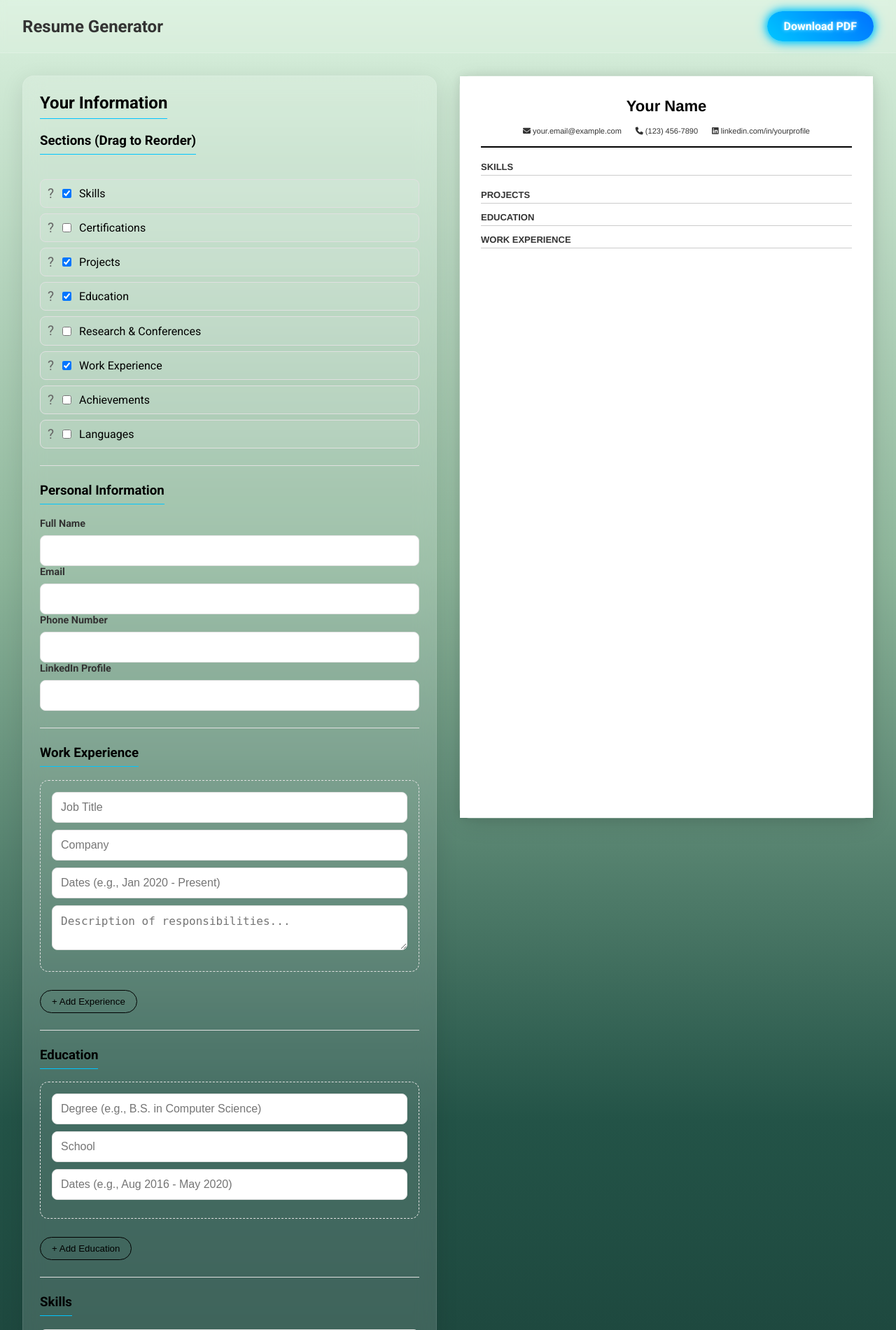
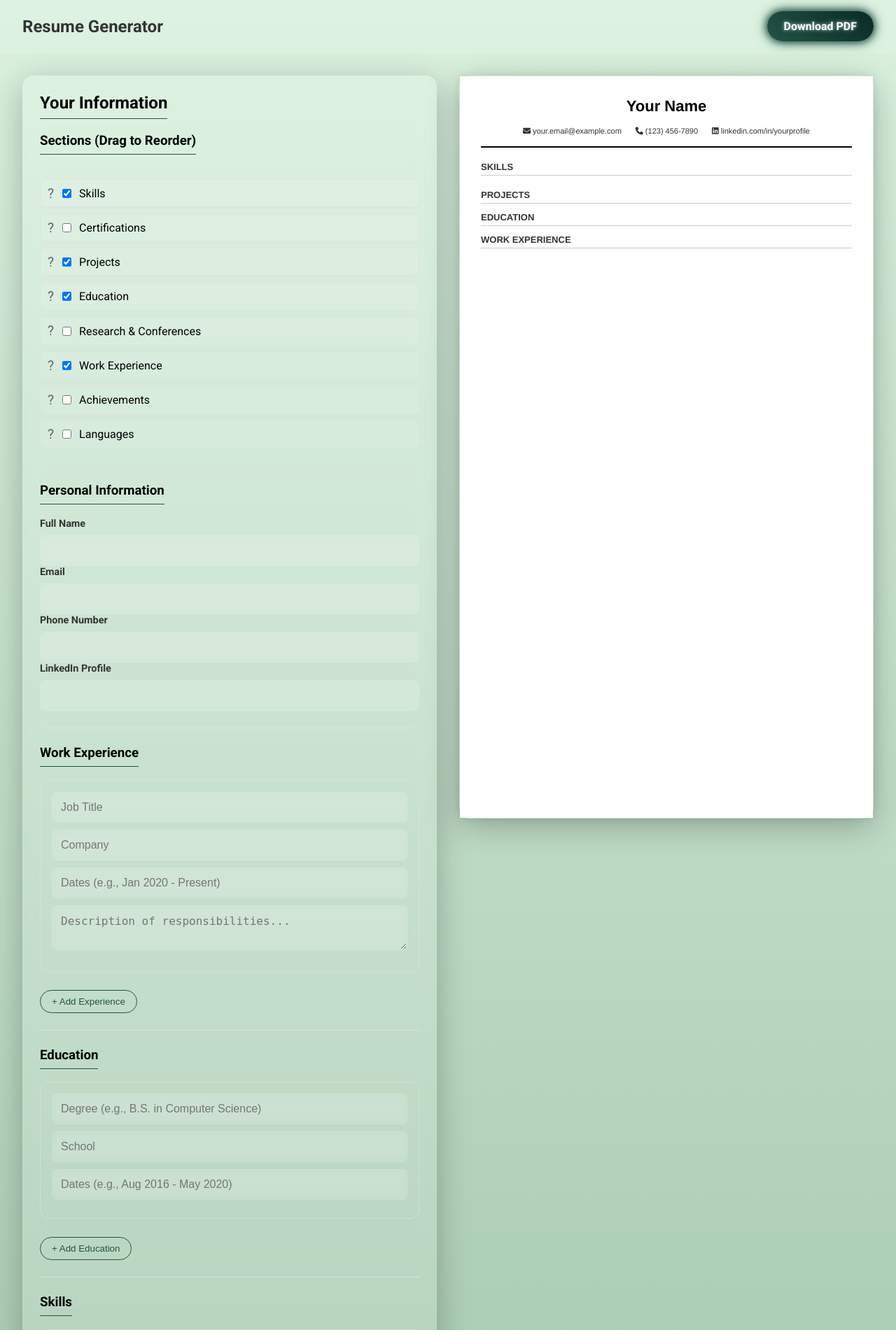
Before and after one commit to nogil07/resume_generator, a Flask app: page / in a window 1280 px wide. Shown: the top 1901 px of the page at 70% size. Run offline with Flask 3, Linux system fonts and the light colour scheme.

Commit message:
Add files via upload

```diff
--- a/static/style.css
+++ b/static/style.css
@@ -9,7 +9,7 @@
   --text-secondary-light: #666666;
 
   /* Accent for Glow (remains same) */
-  --accent-glow: #00c6ff;
+  --accent-glow: #235347;
 
   /* Resume Preview (Untouched) */
   --preview-primary: #000000;
@@ -36,7 +36,7 @@ body {
   margin: 0;
   font-family: 'Roboto', sans-serif;
   font-weight: 400;
-  background: linear-gradient(to top, #0B2B26, #163832, #235347, #8EB69B, #DAF1DE);
+  background: linear-gradient(to top, #8EB69B, #DAF1DE);
   color: var(--preview-primary);
   -webkit-font-smoothing: antialiased;
   -moz-osx-font-smoothing: grayscale;
@@ -65,7 +65,7 @@ h1, h2, h3, h4, h5, h6 {
 
 .main-button {
   font-family: 'Roboto', sans-serif;
-  background: linear-gradient(45deg, var(--accent-glow), #0072ff);
+  background: linear-gradient(45deg, #235347, #0B2B26);
   color: #fff;
   text-shadow: 0 0 5px rgba(255, 255, 255, 0.7), 0 0 10px var(--accent-glow);
   border: none;
@@ -98,7 +98,13 @@ h1, h2, h3, h4, h5, h6 {
   -webkit-backdrop-filter: blur(15px);
   border: 1px solid rgba(255, 255, 255, 0.1);
   border-radius: 16px;
-  box-shadow: 0 8px 32px rgba(0, 0, 0, 0.1);
+  box-shadow: 0 12px 48px rgba(0, 0, 0, 0.25);
+  transition: transform 0.3s ease-in-out, box-shadow 0.3s ease-in-out;
+}
+
+.card:hover {
+  transform: translateY(-5px);
+  box-shadow: 0 18px 60px rgba(0, 0, 0, 0.35);
 }
 
 .form-card {
@@ -124,9 +130,11 @@ h1, h2, h3, h4, h5, h6 {
 .form-input {
   width: 100%;
   padding: 12px;
-  border: 1px solid var(--border-light);
+  border: 1px solid rgba(255, 255, 255, 0.1);
   border-radius: 8px;
-  background-color: var(--background-light);
+  background-color: rgba(255, 255, 255, 0.05);
+  backdrop-filter: blur(5px);
+  -webkit-backdrop-filter: blur(5px);
   color: var(--text-main-light);
   font-size: 1rem;
   transition: all 0.3s ease;
@@ -137,12 +145,13 @@ h1, h2, h3, h4, h5, h6 {
   outline: none;
   border-color: var(--accent-glow);
   box-shadow: 0 0 0 3px rgba(0, 198, 255, 0.2);
+  background-color: rgba(255, 255, 255, 0.1);
 }
 
 .secondary-button {
   background: none;
-  border: 1px solid var(--preview-primary);
-  color: var(--preview-primary);
+  border: 1px solid #235347;
+  color: #235347;
   border-radius: 50px;
   padding: 8px 16px;
   cursor: pointer;
@@ -151,7 +160,7 @@ h1, h2, h3, h4, h5, h6 {
 }
 
 .secondary-button:hover {
-  background: var(--preview-primary);
+  background: #235347;
   color: var(--background-light);
 }
 
```
